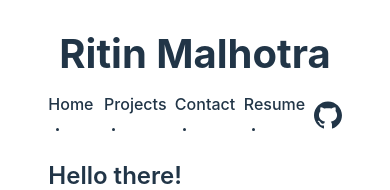
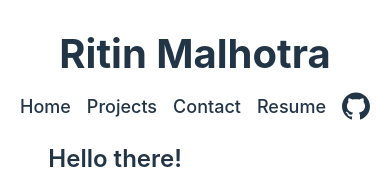
Before and after one commit to RitinDev/project-portfolio, a React (Vite) app: page / in a window 390 px wide. Shown: the top 190 px of the page. Built offline with nearby package versions, Linux system fonts and the light colour scheme.

Commit message:
feat: improve navbar + projects page header styling

```diff
--- a/src/components/nav/Navbar.css
+++ b/src/components/nav/Navbar.css
@@ -29,10 +29,16 @@
     margin: max(1rem, 2vw) 0;
 }
 
+@media (max-width: 768px) {
+    .navbar__links {
+        gap: 1em;
+    }
+}
+
 .navbar__links a {
     color: #fff;
     text-decoration: none;
-    font-size: 1rem;
+    font-size: 1.125rem;
     font-weight: 500;
     transition: all 0.3s ease;
 }
@@ -57,6 +63,8 @@
     list-style: none;
 }
 
+/* Display the navbar with separating dots only on desktop devices */
+@media (min-width: 768px) {
     .navbar__links :not(:last-child) a::after {
         content: "";
         display: inline-block;
@@ -69,11 +77,13 @@
         bottom: 0.2rem;
         margin: 0 0.5rem;
     }
+}
 
 @media (prefers-color-scheme: light) {
     .navbar__links a {
         color: #213547;
     }
+
     .navbar__links :not(:last-child) a::after {
         background: #213547;
     }
--- a/src/pages/projects/projects.css
+++ b/src/pages/projects/projects.css
@@ -1,3 +1,7 @@
+.heading {
+  margin: auto auto 0.75em auto;
+}
+
 .projects__container {
   display: flex;
   flex-wrap: wrap;
--- a/src/pages/projects/projects.tsx
+++ b/src/pages/projects/projects.tsx
@@ -12,7 +12,7 @@ import toDoTogether from '../../assets/images/to-do-together.png'
 const Projects = () => {
     return (
         <div className="projects">
-            <h1>Projects</h1>
+            <h1 className='heading'>Projects</h1>
             <div className="projects__container">
                 <ProjectCard projectName='Etch-a-Sketch' projectContributors='Individual' projectDescription='An interactive drawing tool replete with fun features.' projectImage={odinEtchASketch} projectLink='https://ritindev.github.io/odin-etch-a-sketch/' projectGithub='https://github.com/RitinDev/odin-etch-a-sketch' />
                 <ProjectCard projectName='Busy?' projectContributors='Team' projectDescription='A social calendar to share your schedules with your friends to find the best time to connect.' projectImage={busyAgile} projectLink='https://busy-8qzj4.ondigitalocean.app/login' projectGithub='https://github.com/agiledev-students-fall2022/final-project-team-busy' />
```
Lines whose indentation alone changed are shown as unchanged.
